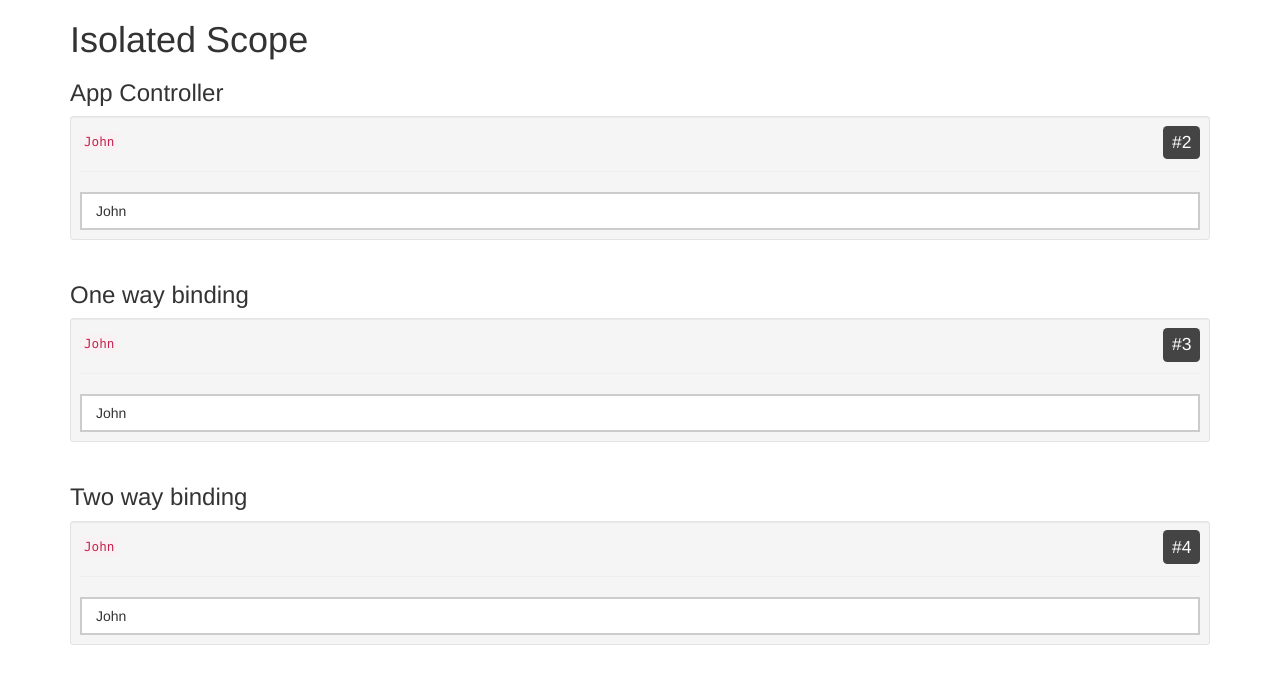
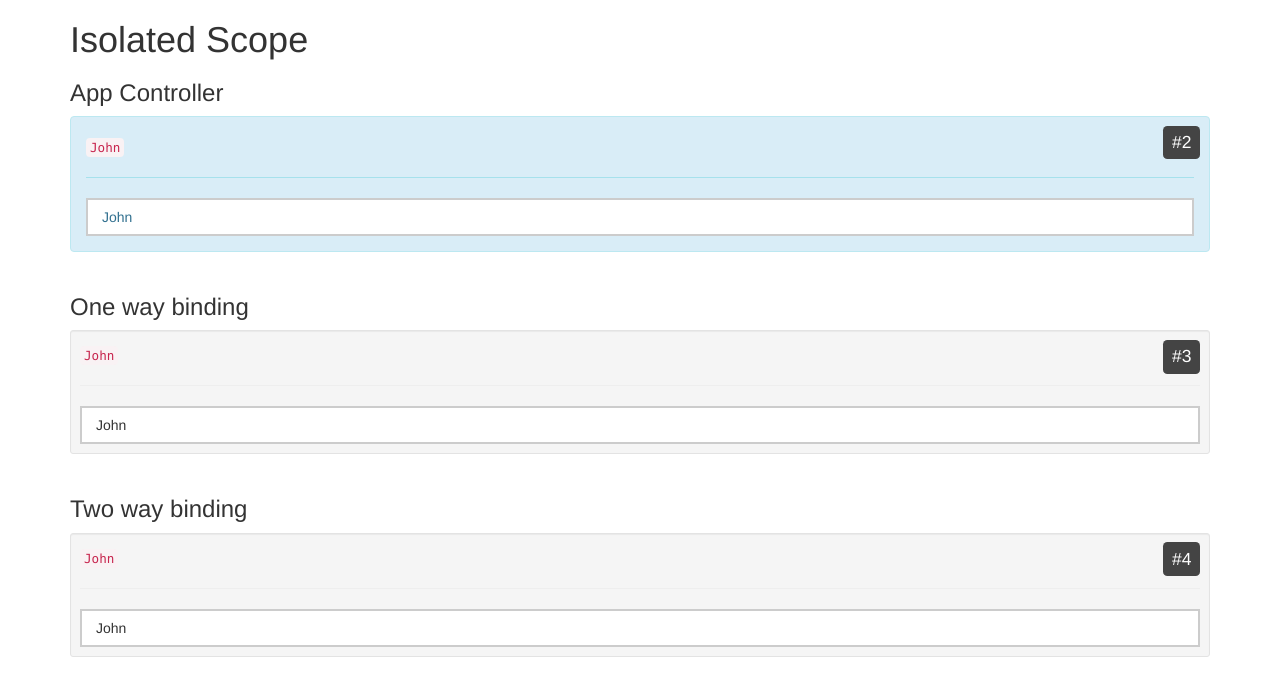
Before and after one commit to mattrc/angularjs-directives, a website: page scope-isolated/index.html in a window 1280 px wide. Drawn offline with nearby package versions, Linux system fonts and the light colour scheme.

Commit message:
Update scope

```diff
--- a/scope-isolated/index.html
+++ b/scope-isolated/index.html
@@ -23,7 +23,7 @@
         <h1>Isolated Scope</h1>
 
         <h3>App Controller</h3>
-        <div class="well well-sm">
+        <div class="alert alert-info">
             <p><code>{{ person.name }}</code></p>
             <hr>
 
--- a/scope-isolated/js/app.js
+++ b/scope-isolated/js/app.js
@@ -4,7 +4,8 @@ angular.module('app', [])
 
 .controller('AppCtrl', function ($scope) {
     $scope.person = {
-        name: 'John'
+        name: 'John',
+        last: 'Doe'
     };
 })
 
--- a/scope/js/app.js
+++ b/scope/js/app.js
@@ -3,10 +3,13 @@
 angular.module('app', [])
 
 .controller('AppCtrl', function ($scope) {
+
+    // Objects (Array, Object)
     $scope.person = {
         name: 'Peter'
     };
 
+    // Primitives (String, Number, Boolean, null, undefined)
     $scope.country = 'Argentina';
 })
 
```
